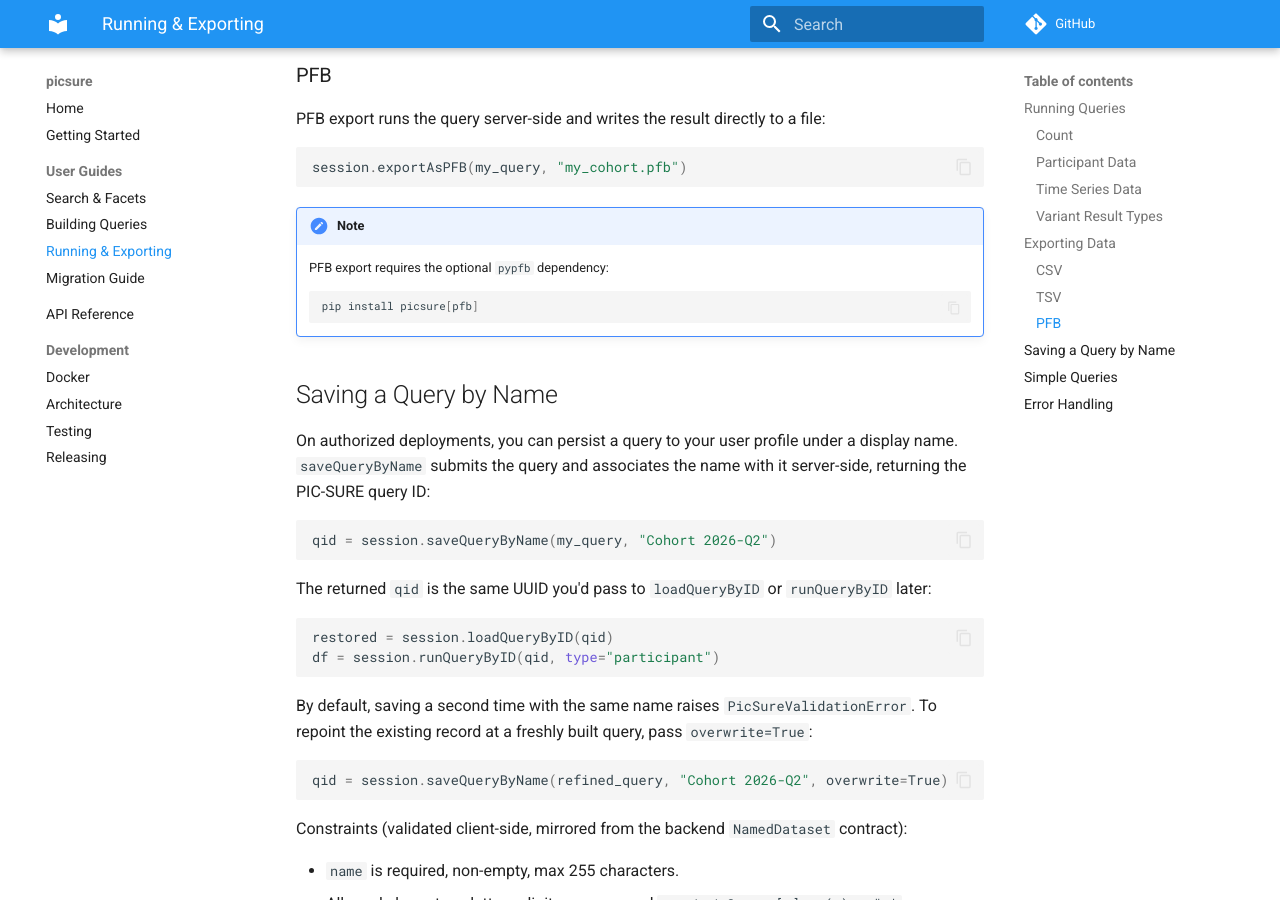
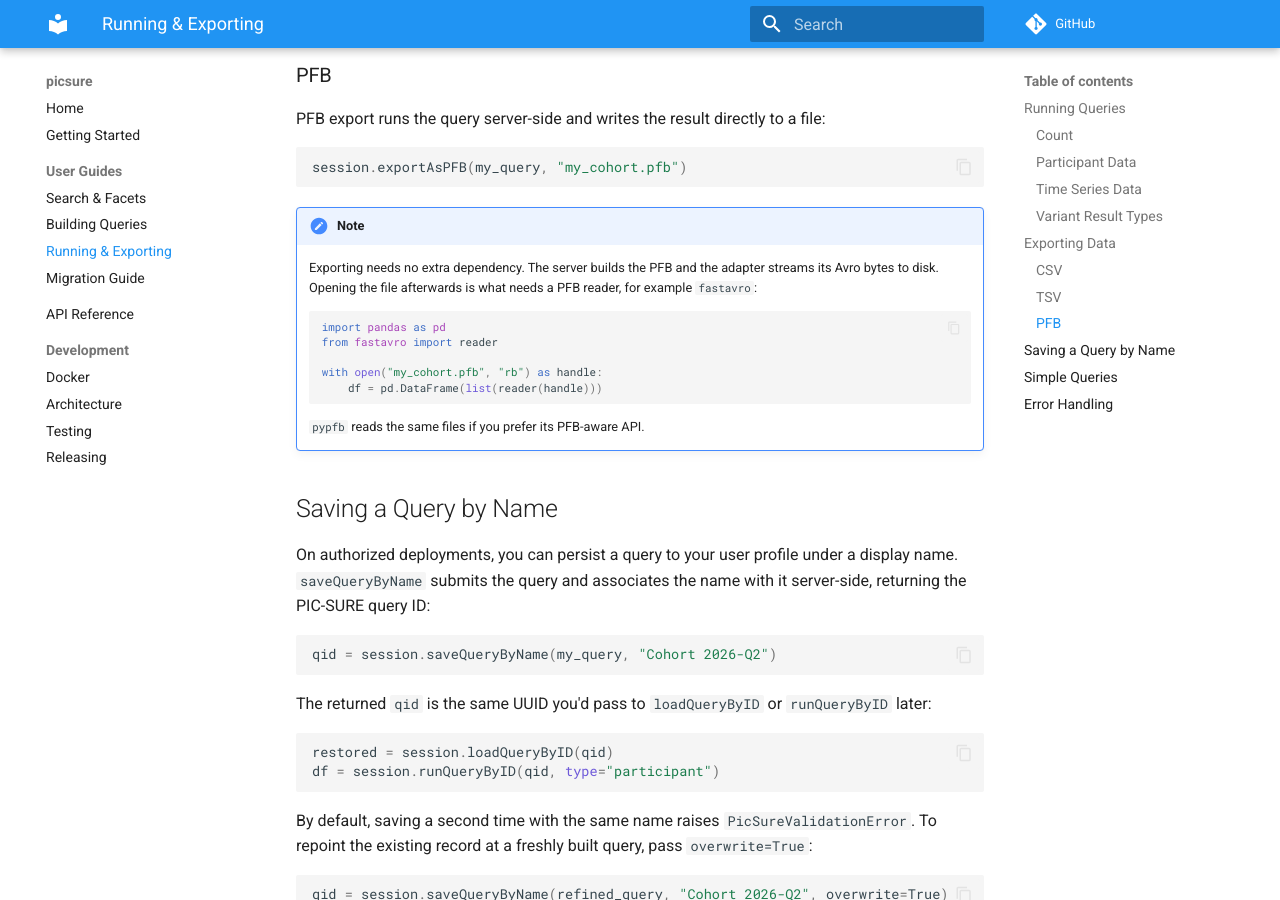
Before and after one commit to hms-dbmi/pic-sure-python-adapter-hpds, an MkDocs documentation site: the page built from docs/guides/running-and-exporting.md, in a window 1280 px wide and 900 px high, scrolled down 1954 px. Built offline with MkDocs 1.6.1 and Material for MkDocs 9.7.7, drawn with Linux system fonts in a browser that asks for light colours; comment, search, counter and statistics services are not loaded.

Commit message:
docs: stop claiming PFB export needs an optional dependency
export_pfb submits the query, polls it, and streams the server's
Avro-binary bytes to disk. It constructs no PFB, and nothing in src or
tests imports pypfb or fastavro, so exportAsPFB works on a bare
pip install picsure. The README, the docs index, the getting-started
page and the running-and-exporting guide all told the reader otherwise.

Each now says that exporting needs no extra dependency and that a PFB
reader is what opens the file afterwards, as notebook 7 does with
fastavro. pyproject.toml is untouched.

````diff
--- a/docs/guides/running-and-exporting.md
+++ b/docs/guides/running-and-exporting.md
@@ -92,10 +92,17 @@ session.exportAsPFB(my_query, "my_cohort.pfb")
 ```
 
 !!! note
-    PFB export requires the optional `pypfb` dependency:
-    ```bash
-    pip install picsure[pfb]
+    Exporting needs no extra dependency. The server builds the PFB and
+    the adapter streams its Avro bytes to disk. Opening the file
+    afterwards is what needs a PFB reader, for example `fastavro`:
+    ```python
+    import pandas as pd
+    from fastavro import reader
+
+    with open("my_cohort.pfb", "rb") as handle:
+        df = pd.DataFrame(list(reader(handle)))
     ```
+    `pypfb` reads the same files if you prefer its PFB-aware API.
 
 ## Saving a Query by Name
 
````
Also changed, not shown: README.md (+4 -5 lines), docs/getting-started.md (+1 -1 lines), docs/index.md (+4 -5 lines).
